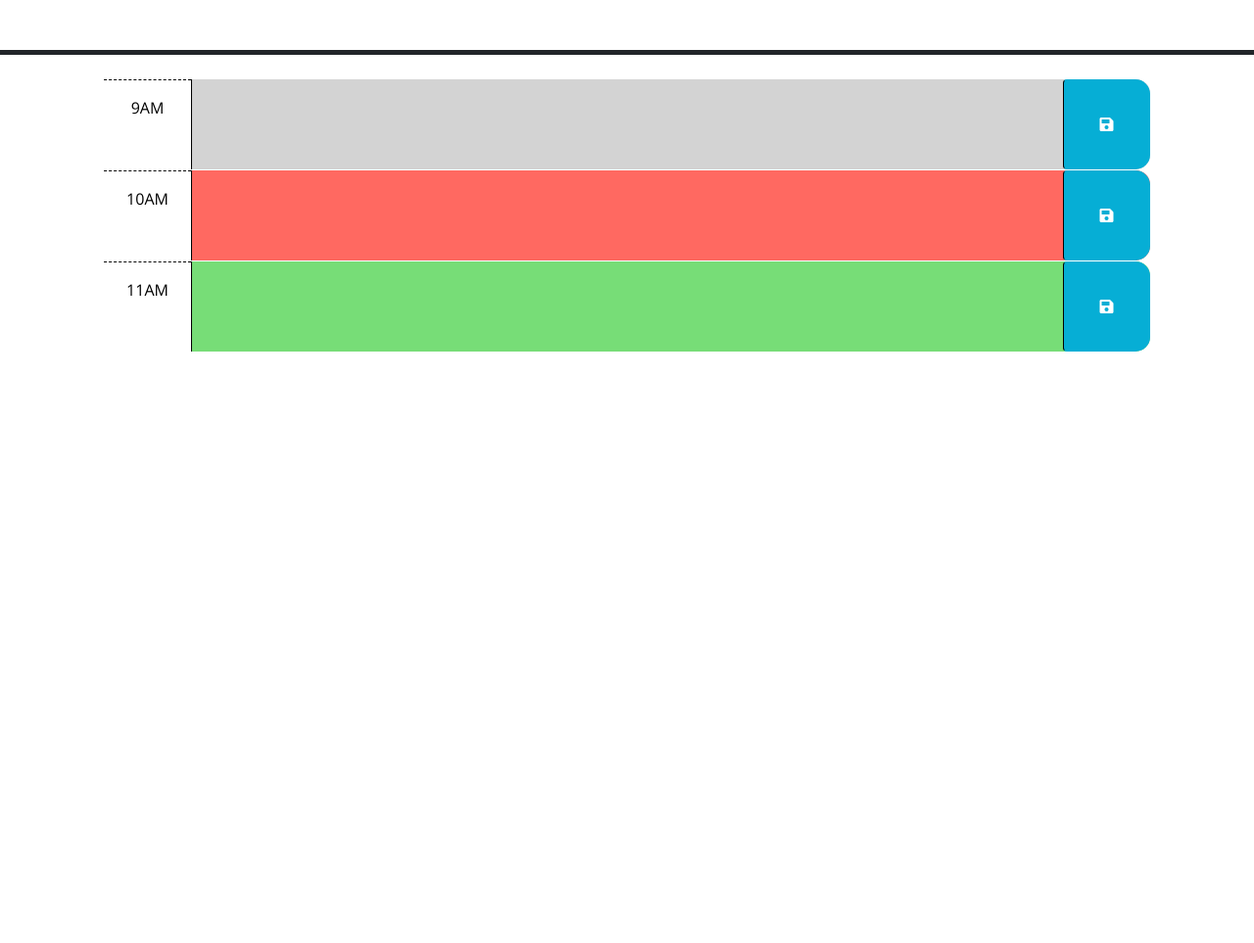
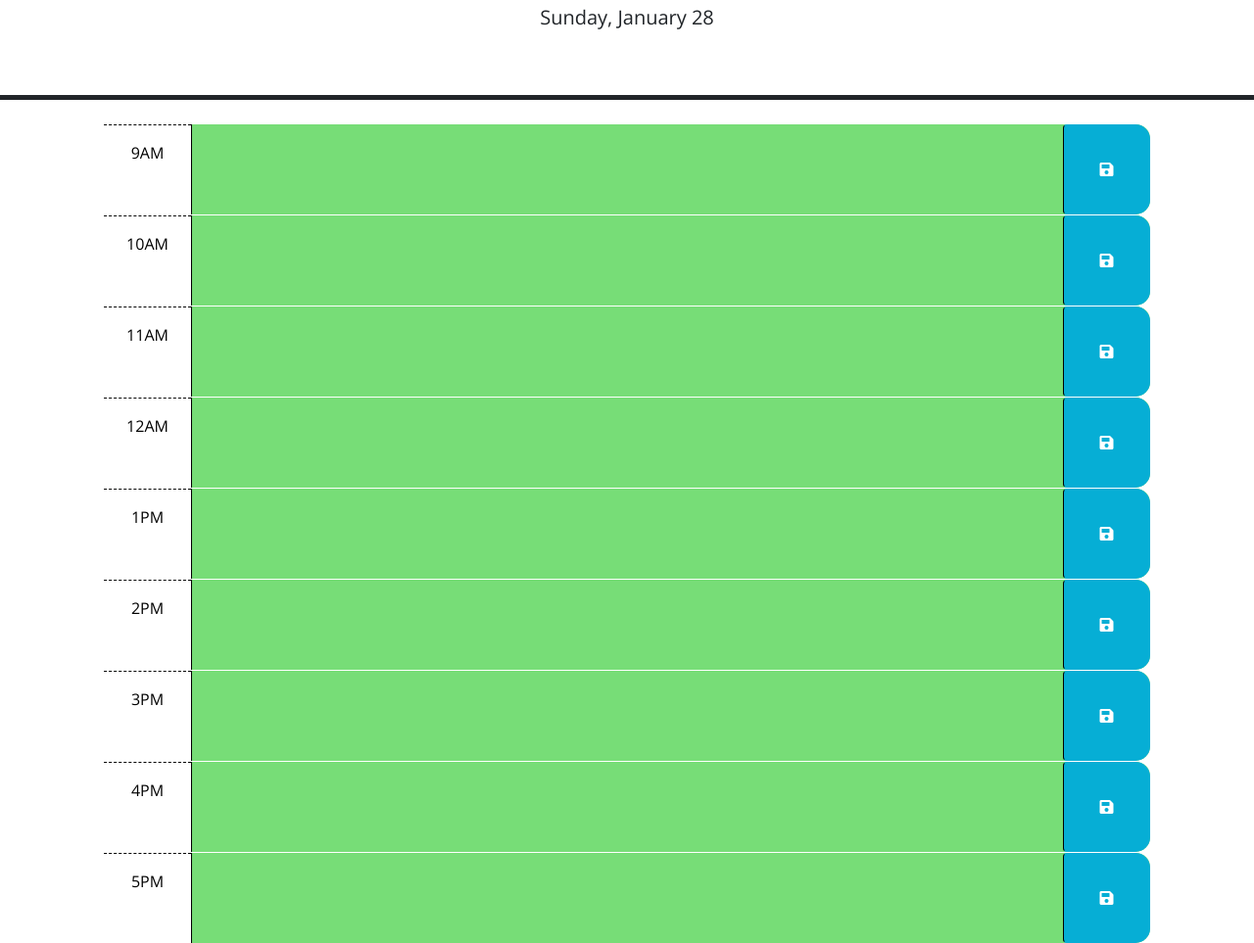
Before and after one commit to NathaliaReyes/work-day-scheduler, a plain HTML site: page index.html in a window 1280 px wide. Shown: the part 176-1139 px from the top of the page at 98% size. Before the commit the page ends 800 px from the top, so only its background shows below. Drawn offline with nearby package versions, Linux system fonts and the light colour scheme.

Commit message:
Logic added change colors in js file

```diff
--- a/assets/scripts/script.js
+++ b/assets/scripts/script.js
@@ -1,6 +1,75 @@
 // Wrap all code that interacts with the DOM in a call to jQuery to ensure that
 // the code isn't run until the browser has finished rendering all the elements
 // in the html.
+
+var today = dayjs();
+console.log(today);
+
+$("#currentDay").text(today.format('dddd, MMMM DD'));
+
+// Validate times
+function validateRowTime(){
+    var currentHour = today.format('H');
+    var currentAMPM = today.format('A');
+    console.log(currentHour);
+    console.log(currentAMPM);
+
+    var hourRowEl = $('.hourRow');
+    console.log(hourRowEl);
+
+
+    hourRowEl.each(function() {
+        var fullText = $(this).text();
+        console.log(fullText);
+        var textWithoutLasTwo = fullText.slice(0,-2);
+        console.log(textWithoutLasTwo);
+        console.log(typeof(textWithoutLasTwo));
+        var lastTwoCha = fullText.slice(-2);
+        console.log(lastTwoCha); //AM or PM
+
+
+        var row = $(this).closest('.row'); // Find the closest parent with class 'row'
+
+        // Remove all classes first
+        row.removeClass('past future present');
+
+
+
+        var rowHour24 = parseInt(textWithoutLasTwo);
+
+        // Convertir horas PM a formato de 24 horas sumando 12
+        if (lastTwoCha === 'PM' && rowHour24 !== 12) {
+            rowHour24 += 12;
+        }
+        /* if(parseInt(textWithoutLasTwo) < parseInt(currentHour) && currentAMPM == lastTwoCha) {
+            row.addClass('past');
+        } else if(parseInt(textWithoutLasTwo) > parseInt(currentHour) && currentAMPM == lastTwoCha) {
+            row.addClass('future');
+        } else {
+            row.addClass('present');
+        } */
+        if ((rowHour24 < parseInt(currentHour))) {
+            row.addClass('past');
+        } else if(rowHour24 > parseInt(currentHour)){
+            row.addClass('future');
+        } else if (rowHour24 === parseInt(currentHour) && currentAMPM === lastTwoCha) {
+            row.addClass('present');
+        }
+
+    })
+}
+
+validateRowTime();
+
+// Create the event for the button
+$('.saveBtn').on('click', function() {
+    var id = $(this).parent().attr('id');
+    var text = $(this).siblings('textarea').val();
+    localStorage.setItem(id, text);
+});
+ // Reload and still the information is saved.
+var events = JSON.parse(localStorage.getItem(id, text));
+
 $(function () {
     // TODO: Add a listener for click events on the save button. This code should
     // use the id in the containing time-block as a key to save the user input in
--- a/assets/styles/styles.css
+++ b/assets/styles/styles.css
@@ -30,6 +30,11 @@ body {
     border-top: 1px dashed #000000;
   }
 
+  .template {
+    background-color: #c5f3f3;
+    color: white;
+  }
+
   .past {
     background-color: #d3d3d3;
     color: white;
--- a/index.html
+++ b/index.html
@@ -18,7 +18,7 @@
       href="https://fonts.googleapis.com/css?family=Open+Sans&display=swap"
       rel="stylesheet"
     />
-    <link rel="stylesheet" href="/assets/styles/styles.css" />
+    <link rel="stylesheet" href="assets/styles/styles.css" />
     <title>Work Day Scheduler</title>
   </head>
 
@@ -39,33 +39,82 @@
     code is implemented.
     -->
 
-      <!-- Example of a past time block. The "past" class adds a gray background color. -->
-      <div id="hour-9" class="row time-block past">
-        <div class="col-2 col-md-1 hour text-center py-3">9AM</div>
+        <div id="hour-9" class="row time-block template">
+            <div class="col-2 col-md-1 hour text-center py-3 hourRow">9AM</div>
             <textarea class="col-8 col-md-10 description" rows="3"> </textarea>
             <button class="btn saveBtn col-2 col-md-1" aria-label="save">
             <i class="fas fa-save" aria-hidden="true"></i>
             </button>
         </div>
 
-      <!-- Example of a a present time block. The "present" class adds a red background color. -->
-      <div id="hour-10" class="row time-block present">
-        <div class="col-2 col-md-1 hour text-center py-3">10AM</div>
+        <div id="hour-10" class="row time-block">
+            <div class="col-2 col-md-1 hour text-center py-3 hourRow">10AM</div>
             <textarea class="col-8 col-md-10 description" rows="3"> </textarea>
             <button class="btn saveBtn col-2 col-md-1" aria-label="save">
             <i class="fas fa-save" aria-hidden="true"></i>
             </button>
         </div>
 
-      <!-- Example of a future time block. The "future" class adds a green background color. -->
-      <div id="hour-11" class="row time-block future">
-        <div class="col-2 col-md-1 hour text-center py-3">11AM</div>
+        <div id="hour-11" class="row time-block">
+            <div class="col-2 col-md-1 hour text-center py-3 hourRow">11AM</div>
             <textarea class="col-8 col-md-10 description" rows="3"> </textarea>
             <button class="btn saveBtn col-2 col-md-1" aria-label="save">
             <i class="fas fa-save" aria-hidden="true"></i>
             </button>
         </div>
 
+        <div id="hour-12" class="row time-block">
+            <div class="col-2 col-md-1 hour text-center py-3 hourRow">12AM</div>
+            <textarea class="col-8 col-md-10 description" rows="3"> </textarea>
+            <button class="btn saveBtn col-2 col-md-1" aria-label="save">
+            <i class="fas fa-save" aria-hidden="true"></i>
+            </button>
+        </div>
+
+        <div id="hour-13" class="row time-block">
+            <div class="col-2 col-md-1 hour text-center py-3 hourRow">1PM</div>
+            <textarea class="col-8 col-md-10 description" rows="3"> </textarea>
+            <button class="btn saveBtn col-2 col-md-1" aria-label="save">
+            <i class="fas fa-save" aria-hidden="true"></i>
+            </button>
+        </div>
+
+        <div id="hour-14" class="row time-block">
+            <div class="col-2 col-md-1 hour text-center py-3 hourRow">2PM</div>
+            <textarea class="col-8 col-md-10 description" rows="3"> </textarea>
+            <button class="btn saveBtn col-2 col-md-1" aria-label="save">
+            <i class="fas fa-save" aria-hidden="true"></i>
+            </button>
+        </div>
+
+        <div id="hour-15" class="row time-block">
+            <div class="col-2 col-md-1 hour text-center py-3 hourRow">3PM</div>
+            <textarea class="col-8 col-md-10 description" rows="3"> </textarea>
+            <button class="btn saveBtn col-2 col-md-1" aria-label="save">
+            <i class="fas fa-save" aria-hidden="true"></i>
+            </button>
+        </div>
+
+        <div id="hour-16" class="row time-block">
+            <div class="col-2 col-md-1 hour text-center py-3 hourRow">4PM</div>
+            <textarea class="col-8 col-md-10 description" rows="3"> </textarea>
+            <button class="btn saveBtn col-2 col-md-1" aria-label="save">
+            <i class="fas fa-save" aria-hidden="true"></i>
+            </button>
+        </div>
+
+        <div id="hour-17" class="row time-block">
+            <div class="col-2 col-md-1 hour text-center py-3 hourRow">5PM</div>
+            <textarea class="col-8 col-md-10 description" rows="3"> </textarea>
+            <button class="btn saveBtn col-2 col-md-1" aria-label="save">
+            <i class="fas fa-save" aria-hidden="true"></i>
+            </button>
+        </div>
+
+
+
+
+    </div>
     <script src="https://code.jquery.com/jquery-3.4.1.min.js"></script>
     <script
       src="https://cdn.jsdelivr.net/npm/dayjs@1.11.3/dayjs.min.js"
@@ -73,6 +122,6 @@
       crossorigin="anonymous"
     ></script>
 
-    <script src="/assets/scripts/script.js"></script>
+    <script src="assets/scripts/script.js"></script>
   </body>
 </html>
```
Also changed, not shown: 1 other file. Lines whose indentation alone changed are shown as unchanged.
